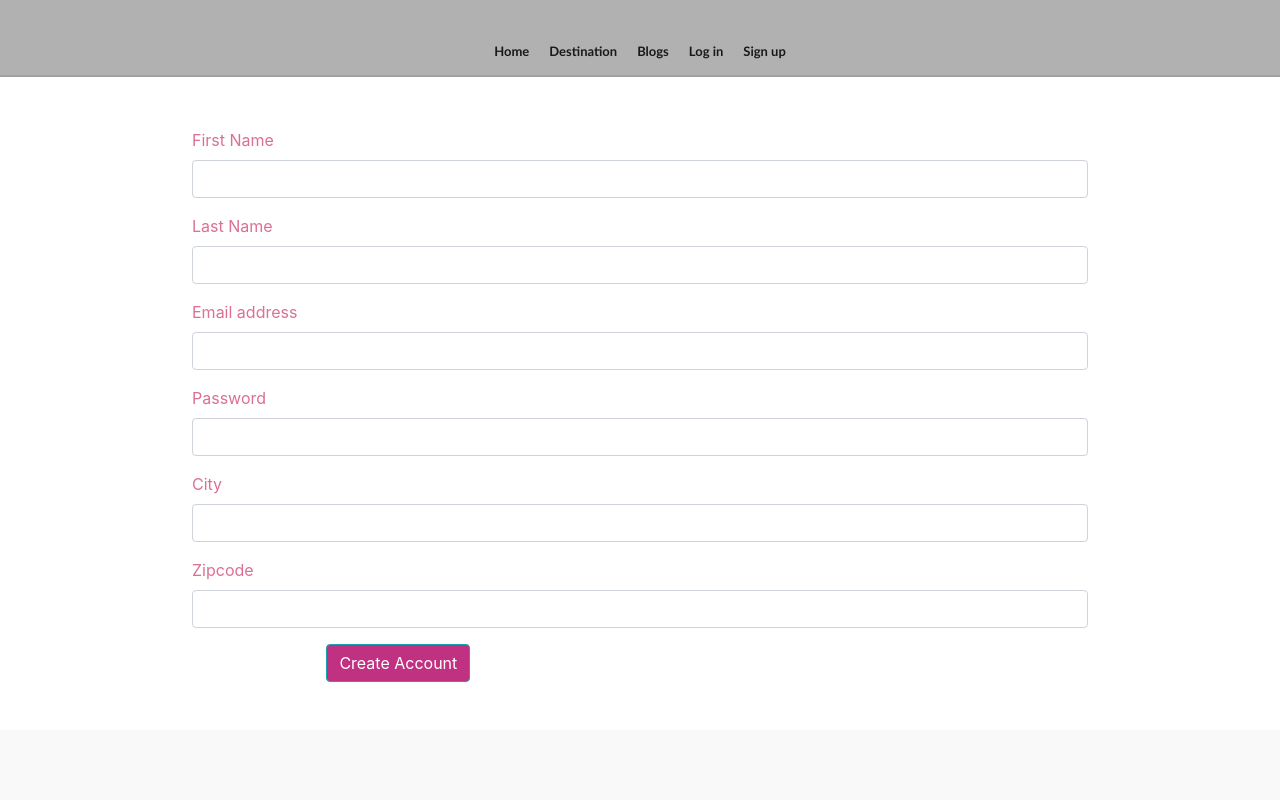
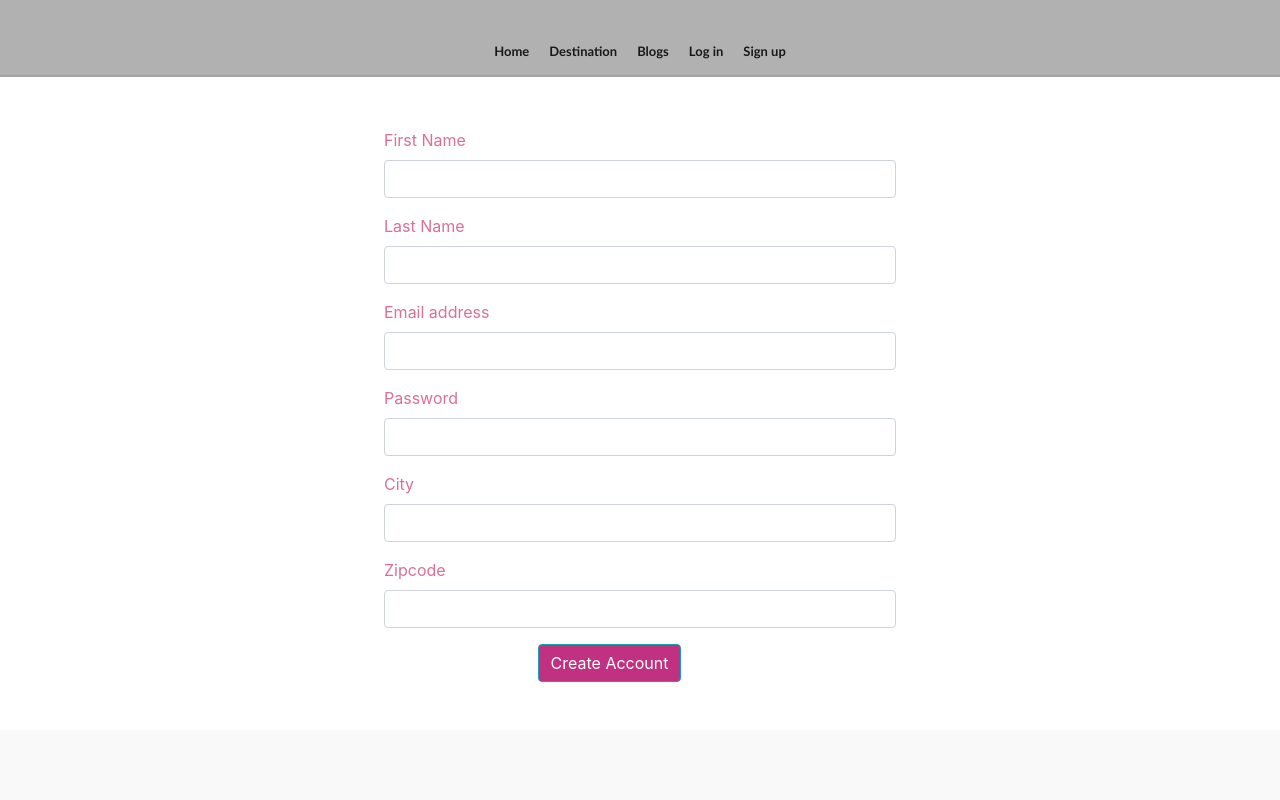
Before and after one commit to DD-HAREKAZE/FinalProject_WebDesign, an Angular app in the folder assignment9/: page /signup in a window 1280 px wide. Shown: the top 800 px of the page. Built offline with nearby package versions, Linux system fonts and the light colour scheme.

Commit message:
5.Validation

```diff
--- a/assignment9/src/app/signup/signup.component.css
+++ b/assignment9/src/app/signup/signup.component.css
@@ -4,12 +4,12 @@
 
 .signupForm{
   color:palevioletred;
-  width:70%;
-  margin-left: 15%;
+  width:40%;
+  margin-left: 30%;
 }
 
 .btn{
-  margin-left: 15%;
+  margin-left: 30%;
   background-color: #c13181;
   color: white;
 }
--- a/assignment9/src/app/signup/signup.component.ts
+++ b/assignment9/src/app/signup/signup.component.ts
@@ -14,7 +14,8 @@ import {FormBuilder, FormGroup, FormsModule, ReactiveFormsModule, NgForm, FormCo
 export class SignupComponent implements OnInit {
   user: User;
   registerForm: FormGroup; /*sign up debug */
-  loading: false;
+  loading = false;
+  submitted = false;
 
   constructor(
     private formBuilder: FormBuilder,
@@ -26,22 +27,34 @@ export class SignupComponent implements OnInit {
     this.registerForm = this.formBuilder.group({
       firstName: ['', Validators.required],
       lastName: ['', Validators.required],
-      userName: ['', Validators.required],
-      password: ['', Validators.minLength(6)],
+      userName: ['', [Validators.required, Validators.email]],
+      password: ['', [Validators.required, Validators.pattern(/^(?=.*[a-z])(?=.*[A-Z])(?=.*[0-9])(?=.*[!@#\$%\^&\*])(?=.{8,})/)]],
       city: ['', Validators.required],
-      zip: ['', Validators.required]
+      zip: ['', [Validators.required, Validators.pattern(/(^\d{5}$)|(^\d{5}-\d{4}$)/)]]
       });
   }
 
   get f() {return this.registerForm.controls; }
 
   creteUser() {
+
+    this.submitted = true;
+
+    // Stop here if from is invalid
+    if (this.registerForm.invalid) {
+      return;
+    }
+
     console.log(this.registerForm.value);
+    this.loading = true;
     this.userService.create(this.registerForm.value)
       .subscribe(data => {
           console.log('user register', data)
           this.router.navigate(['/profile']);
-      });
+      },
+        error => {
+        this.loading = false;
+        });
   }
 
 }
```
Also changed, not shown: assignment9/src/assets/css/style.css (+0 -10 lines).
